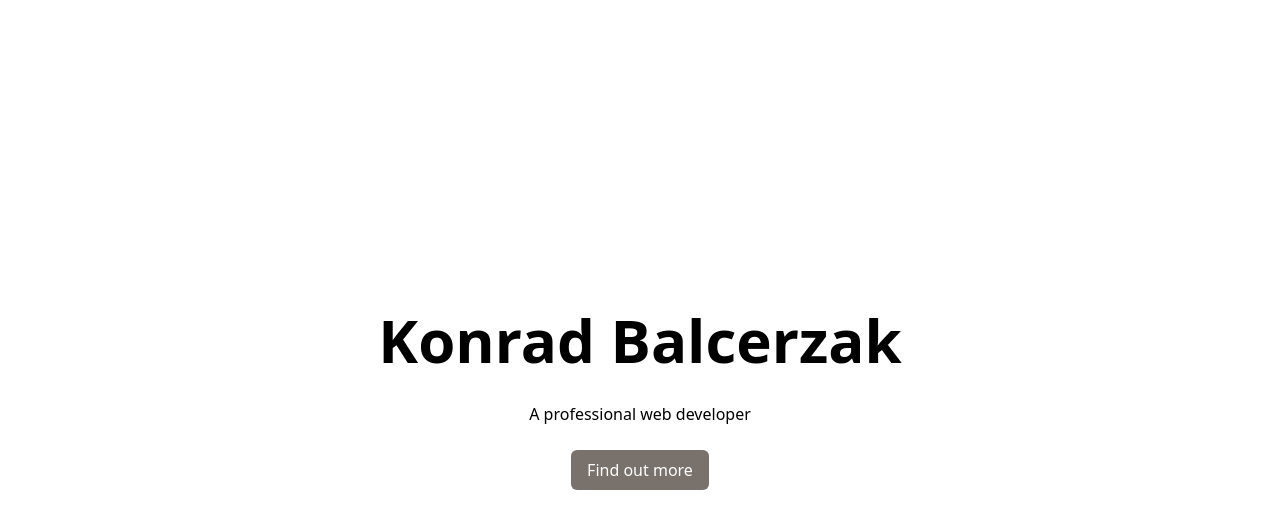
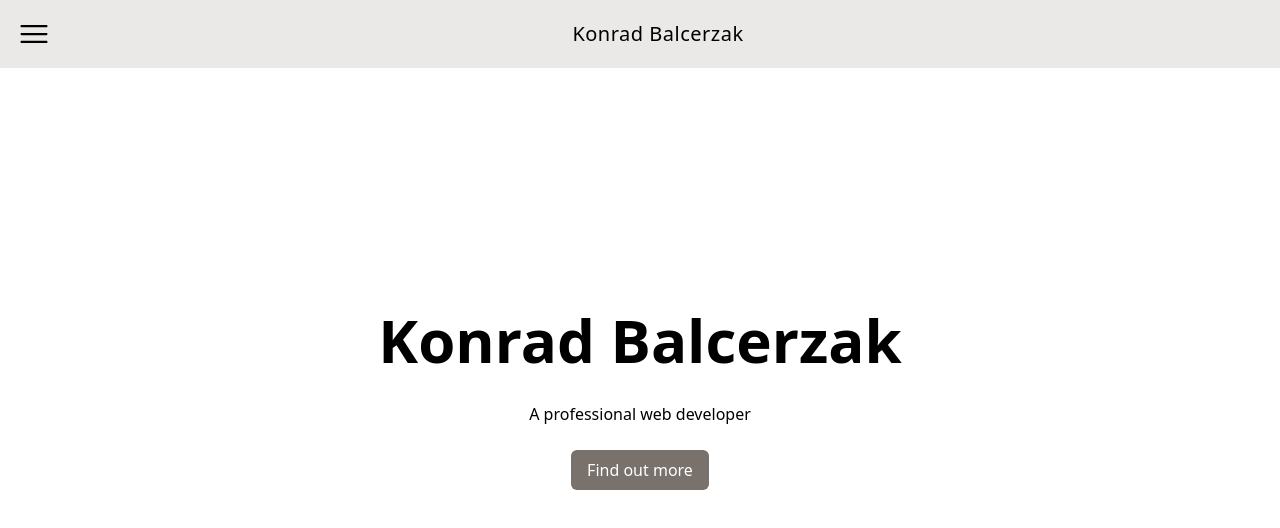
Before and after one commit to FerroMeow/konrad-balcerzak.com, a SvelteKit app: page / in a window 1280 px wide. Shown: the top 528 px of the page. Built offline with nearby package versions, Linux system fonts and the light colour scheme.

Commit message:
Add basic nav

```diff
--- /dev/null
+++ b/src/lib/Hamburger.svelte
@@ -0,0 +1,31 @@
+<script lang="ts">
+	export let className: string | null = null;
+</script>
+
+<button class={className}>
+	<svg
+		aria-hidden="true"
+		class="h-9 w-9 fill-current stroke-none"
+		viewBox="0 0 24 24"
+		xmlns="http://www.w3.org/2000/svg"
+		><path
+			d="M3,17.25C3,16.839 3.339,16.5 3.75,16.5L20.25,16.5C20.661,16.5 21,16.839 21,17.25C21,17.661 20.661,18 20.25,18L3.75,18C3.339,18 3,17.661 3,17.25Z"
+			clip-rule="evenodd"
+			fill-rule="evenodd"
+			data-toggle-bar-top="true"
+			style="transform: translateY(0rem); transform-origin: 12px 17.25px 0px;"
+		/><path
+			d="M3,12C3,11.589 3.339,11.25 3.75,11.25L20.25,11.25C20.661,11.25 21,11.589 21,12C21,12.411 20.661,12.75 20.25,12.75L3.75,12.75C3.339,12.75 3,12.411 3,12Z"
+			clip-rule="evenodd"
+			fill-rule="evenodd"
+			data-toggle-bar-middle="true"
+			opacity="1"
+		/><path
+			d="M3,6.75C3,6.339 3.339,6 3.75,6L20.25,6C20.661,6 21,6.339 21,6.75C21,7.161 20.661,7.5 20.25,7.5L3.75,7.5C3.339,7.5 3,7.161 3,6.75Z"
+			clip-rule="evenodd"
+			fill-rule="evenodd"
+			data-toggle-bar-bottom="true"
+			style="transform: translateY(0rem); transform-origin: 12px 6.75px 0px;"
+		/></svg
+	>
+</button>
--- /dev/null
+++ b/src/lib/Navigation.svelte
@@ -0,0 +1,10 @@
+<script>
+	import Hamburger from './Hamburger.svelte';
+</script>
+
+<nav class="fixed w-full p-4 flex items-center bg-stone-300/50 after:clear-left">
+	<Hamburger className="float-left" />
+	<h1 class="tracking-wide text-xl w-fit h-fit mx-auto">
+		<a href="/">Konrad Balcerzak</a>
+	</h1>
+</nav>
--- a/src/routes/+layout.svelte
+++ b/src/routes/+layout.svelte
@@ -1,5 +1,7 @@
 <script>
 	import '../app.postcss';
+	import Navigation from '$lib/Navigation.svelte';
 </script>
 
+<Navigation />
 <slot />
```
Also changed, not shown: src/app.postcss (line endings or trailing spaces).
